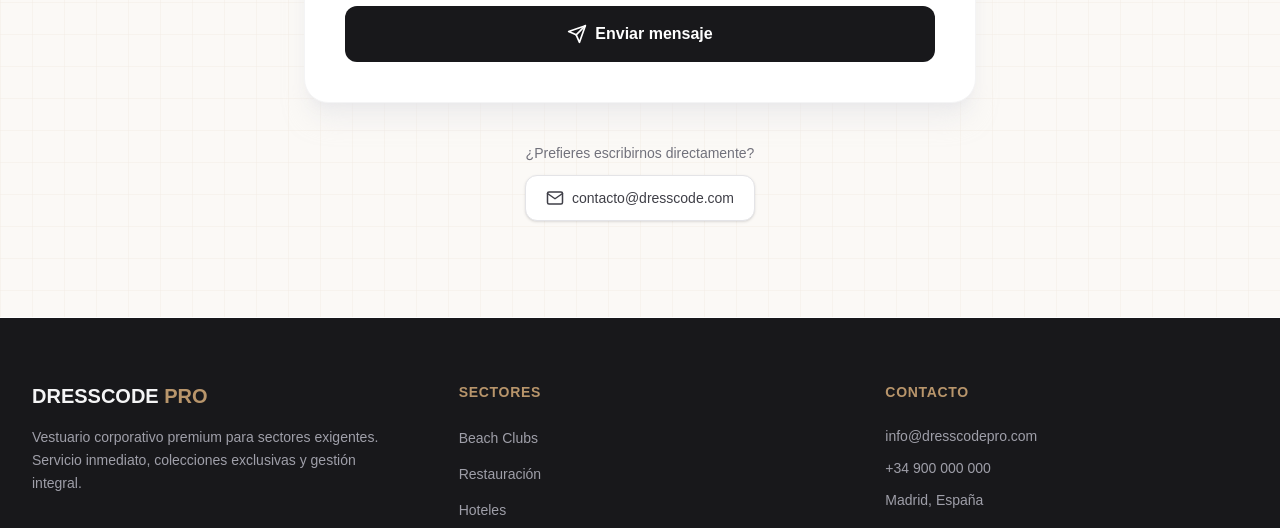
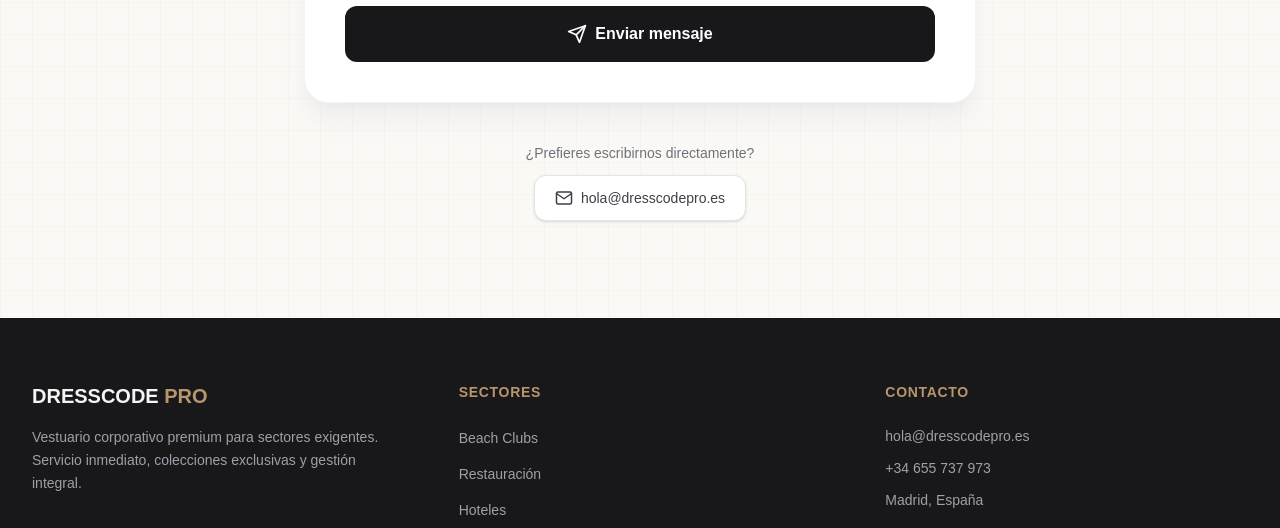
Before and after one commit to pabloalfaya/dresscode-landing, a Next.js app: page /contacto in a window 1280 px wide. Shown: the part 638-1166 px from the top of the page. Built offline with nearby package versions, Linux system fonts and the light colour scheme.

Commit message:
Estructura y diseño inicial de Creewe

```diff
--- a/app/aviso-legal/page.tsx
+++ b/app/aviso-legal/page.tsx
@@ -18,7 +18,7 @@ const sections = [
           Información y de Comercio Electrónico (LSSI-CE), se informa a los usuarios de los siguientes datos:
         </p>
         <ul className="mt-4 space-y-2">
-          {["Titular: [NOMBRE O RAZÓN SOCIAL DE LA EMPRESA]", "NIF/CIF: [IDENTIFICACIÓN FISCAL]", "Domicilio social: [DIRECCIÓN COMPLETA], Madrid, España", "Email: info@dresscodepro.com", "Teléfono: +34 900 000 000"].map((item) => (
+          {["Titular: [NOMBRE O RAZÓN SOCIAL DE LA EMPRESA]", "NIF/CIF: [IDENTIFICACIÓN FISCAL]", "Domicilio social: [DIRECCIÓN COMPLETA], Madrid, España", "Email: hola@dresscodepro.es", "Teléfono: +34 655 737 973"].map((item) => (
             <li key={item} className="flex items-start gap-3 text-zinc-600">
               <span className="mt-1.5 h-1.5 w-1.5 shrink-0 rounded-full bg-accent" />
               <span>{item}</span>
--- a/app/components/Footer.tsx
+++ b/app/components/Footer.tsx
@@ -49,11 +49,11 @@ export function Footer() {
               Contacto
             </h3>
             <address className="not-italic space-y-3">
-              <a href="mailto:info@dresscodepro.com" className="block text-sm text-zinc-400 hover:text-accent transition-colors">
-                info@dresscodepro.com
+              <a href="mailto:hola@dresscodepro.es" className="block text-sm text-zinc-400 hover:text-accent transition-colors">
+                hola@dresscodepro.es
               </a>
-              <a href="tel:+34900000000" className="block text-sm text-zinc-400 hover:text-accent transition-colors">
-                +34 900 000 000
+              <a href="tel:+34655737973" className="block text-sm text-zinc-400 hover:text-accent transition-colors">
+                +34 655 737 973
               </a>
               <p className="text-sm text-zinc-400">
                 Madrid, España
--- a/app/components/Navbar.tsx
+++ b/app/components/Navbar.tsx
@@ -94,9 +94,9 @@ export function Navbar() {
           </nav>
 
           <div className="hidden md:flex items-center gap-6 shrink-0">
-            <a href="tel:+34900000000" className="flex items-center gap-2 text-sm font-semibold text-accent">
+            <a href="tel:+34655737973" className="flex items-center gap-2 text-sm font-semibold text-accent">
               <PhoneIcon />
-              <span>+34 900 000 000</span>
+              <span>+34 655 737 973</span>
             </a>
             <Link href="/solicitar-propuesta" className="rounded-lg bg-zinc-900 px-5 py-3 text-sm font-semibold text-white uppercase tracking-wide hover:bg-zinc-800 transition-colors">
               Solicitar propuesta
@@ -139,9 +139,9 @@ export function Navbar() {
                   </Link>
                 )
               )}
-              <a href="tel:+34900000000" className="flex items-center gap-2 py-3 text-sm font-semibold text-accent">
+              <a href="tel:+34655737973" className="flex items-center gap-2 py-3 text-sm font-semibold text-accent">
                 <PhoneIcon />
-                +34 900 000 000
+                +34 655 737 973
               </a>
               <Link href="/solicitar-propuesta" className="rounded-lg bg-zinc-900 px-5 py-3 text-center text-sm font-semibold text-white uppercase tracking-wide" onClick={() => setMobileMenuOpen(false)}>
                 Solicitar propuesta
--- a/app/contacto/page.tsx
+++ b/app/contacto/page.tsx
@@ -123,11 +123,11 @@ export default function ContactoPage() {
           <div className="mt-10 text-center">
             <p className="text-sm text-zinc-500 mb-3">¿Prefieres escribirnos directamente?</p>
             <a
-              href="mailto:contacto@dresscode.com"
+              href="mailto:hola@dresscodepro.es"
               className="inline-flex items-center gap-2 px-5 py-3 rounded-xl border border-zinc-200 bg-white text-zinc-700 text-sm font-medium shadow-sm hover:border-accent hover:text-accent transition-colors"
             >
               <EnvelopeIcon />
-              contacto@dresscode.com
+              hola@dresscodepro.es
             </a>
           </div>
         </div>
--- a/app/page.tsx
+++ b/app/page.tsx
@@ -65,7 +65,7 @@ export default function Home() {
                 </svg>
               </a>
               <a
-                href="tel:+34900000000"
+                href="tel:+34655737973"
                 className="inline-flex items-center justify-center gap-2 rounded-lg border-2 border-accent px-6 py-4 text-sm font-semibold text-accent uppercase tracking-wide bg-transparent hover:bg-accent/10 transition-colors"
               >
                 <PhoneIcon />
--- a/app/politica-de-privacidad/page.tsx
+++ b/app/politica-de-privacidad/page.tsx
@@ -17,7 +17,7 @@ const sections = [
           El responsable del tratamiento de los datos personales recabados a través del presente sitio web es:
         </p>
         <ul className="mt-4 space-y-2">
-          {["Identidad: [NOMBRE O RAZÓN SOCIAL DE LA EMPRESA]", "NIF/CIF: [IDENTIFICACIÓN FISCAL]", "Dirección: [DIRECCIÓN COMPLETA], Madrid, España", "Email: info@dresscodepro.com"].map((item) => (
+          {["Identidad: [NOMBRE O RAZÓN SOCIAL DE LA EMPRESA]", "NIF/CIF: [IDENTIFICACIÓN FISCAL]", "Dirección: [DIRECCIÓN COMPLETA], Madrid, España", "Email: hola@dresscodepro.es"].map((item) => (
             <li key={item} className="flex items-start gap-3 text-zinc-600">
               <span className="mt-1.5 h-1.5 w-1.5 shrink-0 rounded-full bg-accent" />
               <span>{item}</span>
@@ -117,7 +117,7 @@ const sections = [
           ))}
         </ul>
         <p className="mt-4 text-zinc-600 leading-relaxed">
-          Para ejercer estos derechos puede dirigirse a info@dresscodepro.com. Asimismo, tiene derecho a presentar
+          Para ejercer estos derechos puede dirigirse a hola@dresscodepro.es. Asimismo, tiene derecho a presentar
           una reclamación ante la Agencia Española de Protección de Datos (www.aepd.es) si considera que el
           tratamiento no se ajusta a la normativa vigente.
         </p>
```
